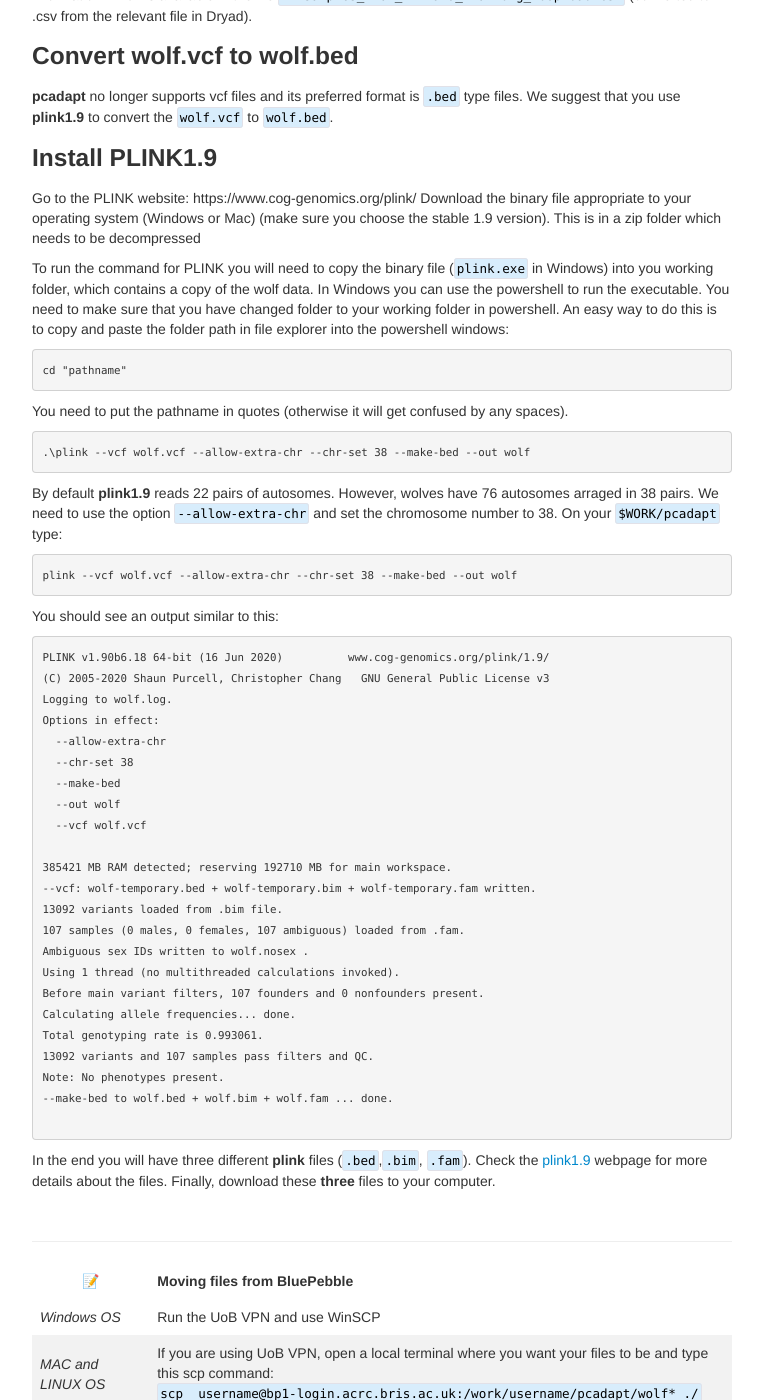
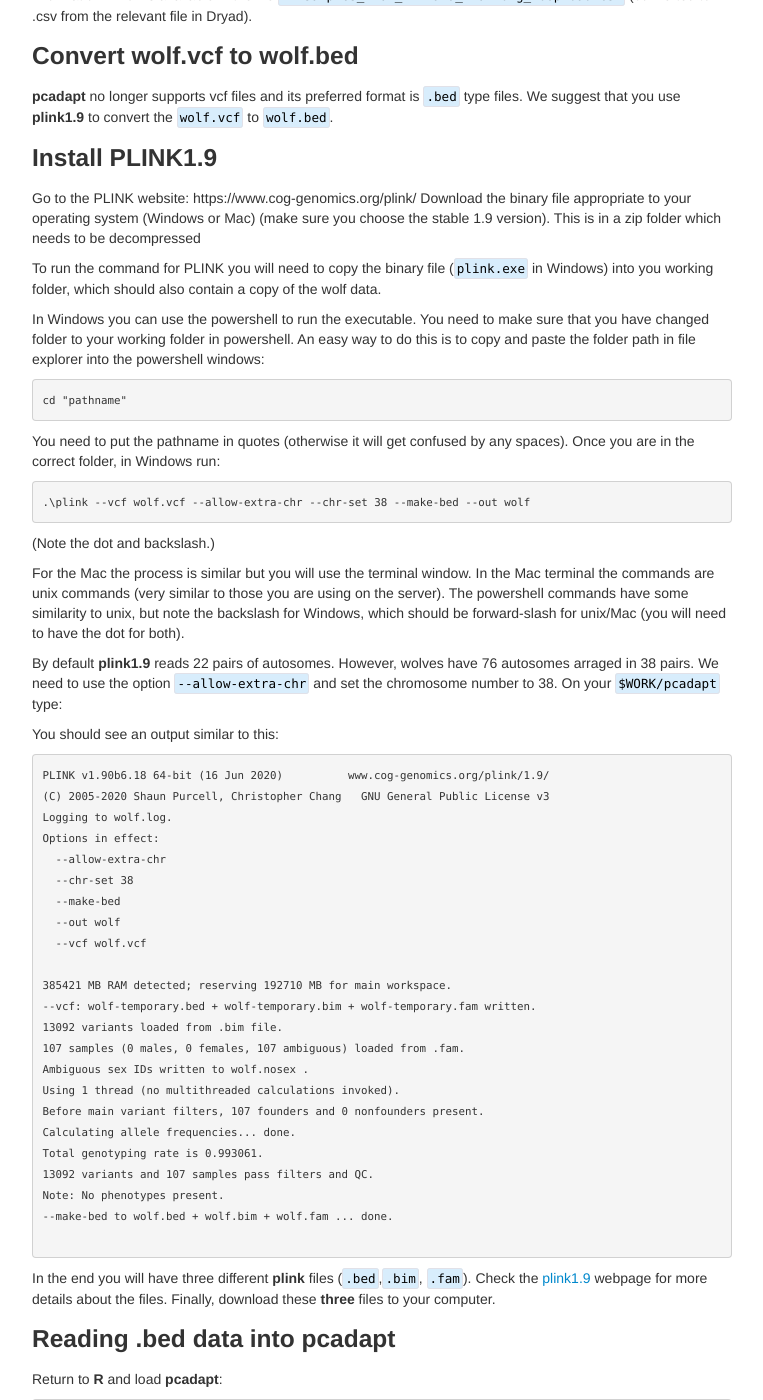
Before and after one commit to ritarasteiro/FieldCourse, a Jekyll site: the page built from pages/PCAdapt_practical.md, in a window 1280 px wide and 1400 px high, scrolled down 863 px. Shown: the whole window, without its empty margins (258-1021 px from the left). Built offline with Jekyll 4.4.1, drawn with Linux system fonts in a browser that asks for light colours; some of the changed text lies outside the part shown.

Commit message:
Update PCAdapt_practical.md

````diff
--- a/pages/PCAdapt_practical.md
+++ b/pages/PCAdapt_practical.md
@@ -36,27 +36,25 @@ Go to the PLINK website: https://www.cog-genomics.org/plink/
 Download the binary file appropriate to your operating system (Windows or Mac) (make sure you choose the stable 1.9 version).
 This is in a zip folder which needs to be decompressed
 
-To run the command for PLINK you will need to copy the binary file (`plink.exe` in Windows) into you working folder, which contains a copy of the wolf data.
+To run the command for PLINK you will need to copy the binary file (`plink.exe` in Windows) into you working folder, which should also contain a copy of the wolf data.
+
 In Windows you can use the powershell to run the executable. You need to make sure that you have changed folder to your working folder in powershell. An easy way to do this is to copy and paste the folder path in file explorer into the powershell windows:
 
 ```sh
 cd "pathname"
 ```
-You need to put the pathname in quotes (otherwise it will get confused by any spaces).
+You need to put the pathname in quotes (otherwise it will get confused by any spaces). Once you are in the correct folder, in Windows run:
 
 ```sh
 .\plink --vcf wolf.vcf --allow-extra-chr --chr-set 38 --make-bed --out wolf
 ```
+(Note the dot and backslash.)
 
+For the Mac the process is similar but you will use the terminal window. In the Mac terminal the commands are unix commands (very similar to those you are using on the server). The powershell commands have some similarity to unix, but note the backslash for Windows, which should be forward-slash for unix/Mac (you will need to have the dot for both).
 
 By default **plink1.9** reads 22 pairs of autosomes. However, wolves have 76 autosomes arraged in 38 pairs. We need to use the option `--allow-extra-chr` and set the chromosome number to 38. On your ``$WORK/pcadapt`` type:
 
-```sh
-plink --vcf wolf.vcf --allow-extra-chr --chr-set 38 --make-bed --out wolf
-```
-
 You should see an output similar to this:
-
 
 ```console
 PLINK v1.90b6.18 64-bit (16 Jun 2020)          www.cog-genomics.org/plink/1.9/
@@ -86,19 +84,6 @@ Note: No phenotypes present.
 
 In the end you will have three different **plink** files (```.bed```,```.bim```, ```.fam```). Check the [plink1.9](https://www.cog-genomics.org/plink/1.9/formats) webpage for more details about the files. Finally, download these **three** files to your computer.
 
-<br/>
-
------
-
-|   📝     | Moving files from BluePebble
-|---------------|:---------------------------|
-| *Windows OS*  |Run the UoB VPN and use WinSCP|
-| *MAC and LINUX OS* | If you are using UoB VPN, open a local terminal where you want your files to be and type this scp command: <br/> ```scp  username@bp1-login.acrc.bris.ac.uk:/work/username/pcadapt/wolf* ./```|
-| |If you are using UoB seis, login in seis to copy your plink files from BluePebble <br/> ```scp username@bp1-login.acrc.bris.ac.uk:/work/username/pcadapt/wolf.* .``` <br/> Then, open a local terminal where you want your files to be and copy your files from seis: <br/> ```scp  username@seis.bris.ac.uk:/home/username/wolf.* ./``` |
-
------
-
-<br/>
 
 ### Reading .bed data into pcadapt
 Return to **R**  and load **pcadapt**:
````
